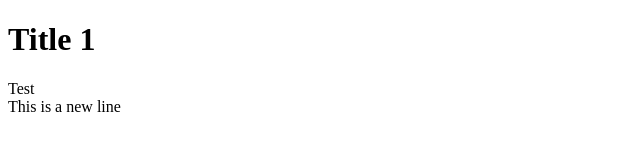
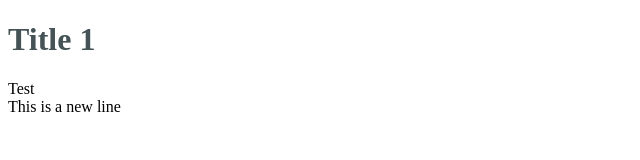
Before and after one commit to GatoAtomico/test1, a plain HTML site: page index.html in a window 1280 px wide. Shown: the full height of the page, 0-640 px from the left. Drawn offline with Linux system fonts and the light colour scheme.

Commit message:
Update index.html

```diff
--- a/index.html
+++ b/index.html
@@ -7,7 +7,7 @@
 </head>
 <body>
 	<!-- Remember write everything in english ps -->
-	<h1>Title 1</h1>
+	<h1 style="color:#455356">Title 1</h1>
 	<div>Test</div>
 	<div>This is a new line</div>
 </body>
```
